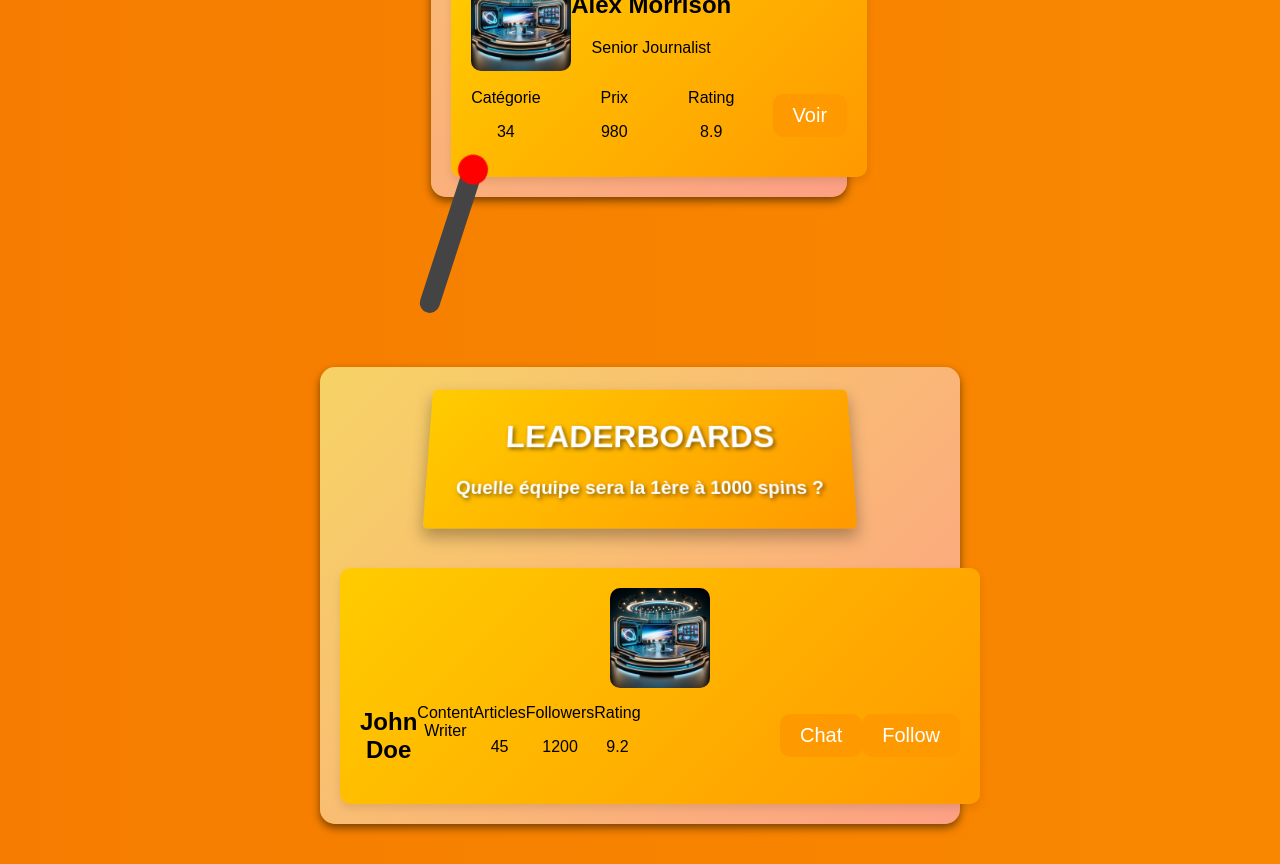
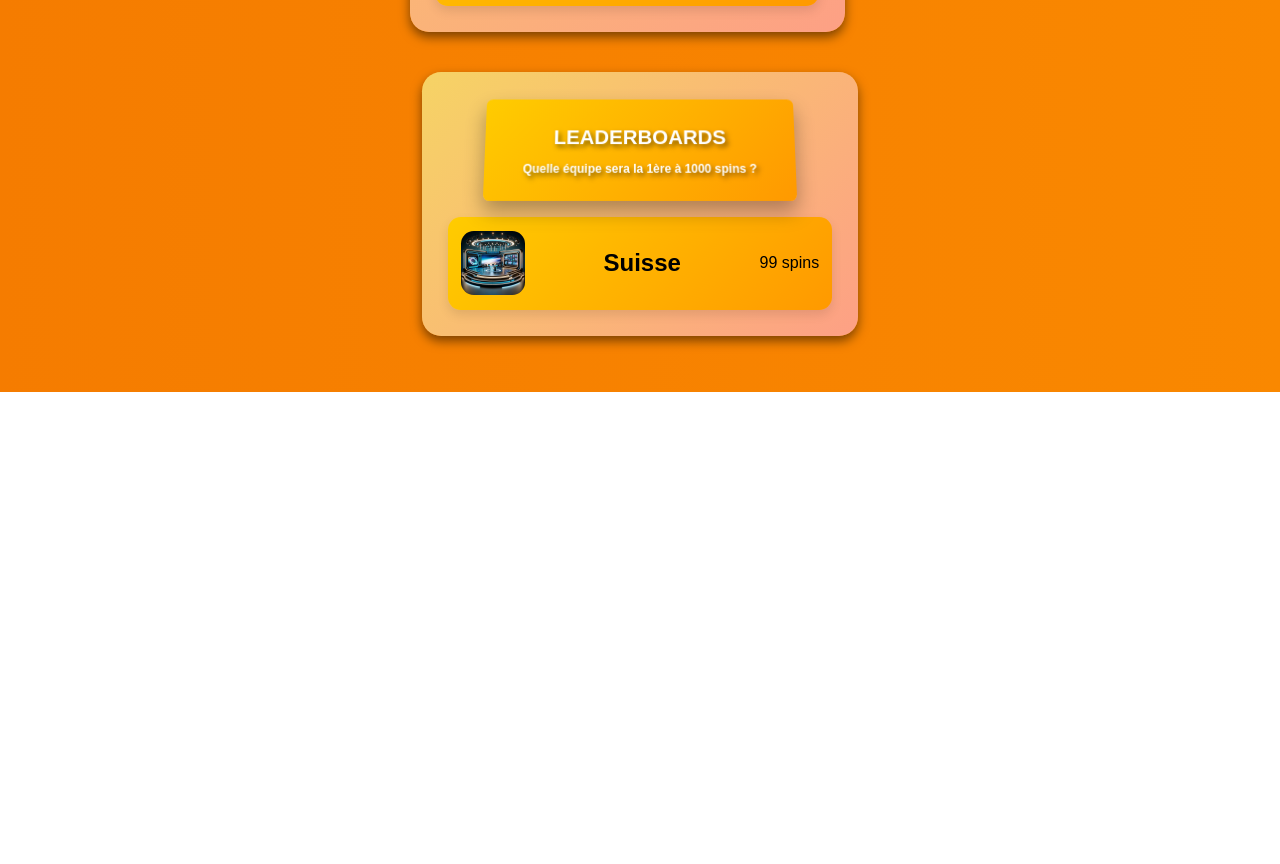
Before and after one commit to louishacks/spintotools, a plain HTML site: page index.html in a window 1280 px wide. Shown: the part 695-1559 px from the top of the page. After the commit the page ends 1087 px from the top, so only its background shows below. Drawn offline with Linux system fonts and the light colour scheme.

Commit message:
Add files via upload

```diff
--- a/index.html
+++ b/index.html
@@ -35,15 +35,15 @@
 
                         <div class="stats">
                             <div>
-                                <p>Catégorie</p>
+                                <p><strong>Catégorie</strong></p>
                                 <p>34</p>
                             </div>
                             <div class=" stats-item">
-                                <p>Prix</p>
+                                <p><strong>Prix</strong></p>
                                 <p>980</p>
                             </div>
                             <div class="stats-item">
-                                <p>Rating</p>
+                                <p><strong>Rating</strong></p>
                                 <p>8.9</p>
                             </div>
                         </div>
@@ -69,29 +69,11 @@
                 <h1>LEADERBOARDS</h1>
                 <h3>Quelle équipe sera la 1ère à 1000 spins ?</h3>
             </div>
-            <div class="result-card" id="second-result">
+            <div class="result-card-second" id="second-result">
                 <div class="profile-img"></div>
-                <div class="profile-info">
-                    <h2>John Doe</h2>
-                    <p>Content Writer</p>
-                    <div class="stats">
-                        <div>
-                            <p>Articles</p>
-                            <p>45</p>
-                        </div>
-                        <div>
-                            <p>Followers</p>
-                            <p>1200</p>
-                        </div>
-                        <div>
-                            <p>Rating</p>
-                            <p>9.2</p>
-                        </div>
-                    </div>
-                    <div class="actions">
-                        <button class="chat">Chat</button>
-                        <button class="follow">Follow</button>
-                    </div>
+                <h2>Suisse</h2>
+                <div class="">
+                    <p>99 spins</p>
                 </div>
             </div>
         </div>
--- a/style.css
+++ b/style.css
@@ -23,7 +23,7 @@
 
 body {
     margin: 0;
-    padding: 20px;
+    padding: 2vh;
     font-family: Arial, sans-serif;
     display: flex;
     flex-direction: column;
@@ -86,17 +86,16 @@ body {
 
 .card {
     background: linear-gradient(135deg, #f6d365 0%, #fda085 100%);
-    border-radius: 15px;
-    box-shadow: 0 4px 8px rgba(0, 0, 0, 0.5);
-    padding: 20px;
-    width: 90%;
-    max-width: 600px;
+    border-radius: 1.5vw;
+    box-shadow: 0 0.4vw 0.8vw rgba(0, 0, 0, 0.5);
+    padding: 2vw;
+    width: 30vw;
     display: flex;
     flex-direction: column;
     align-items: center;
     justify-content: center;
     z-index: 10;
-    margin-bottom: 20px;
+    margin-bottom: 5vh;
 }
 
 .container {
@@ -108,15 +107,14 @@ body {
     display: inline-block;
     position: relative;
     background: linear-gradient(135deg, #ffcc00, #ff9900);
-    padding: 10px 30px;
-    border-radius: 5px;
-    margin-bottom: 20px;
+    padding: 1vw 3vw;
+    border-radius: 0.5vw;
     color: #fff;
     font-weight: bold;
-    font-size: 1em;
-    text-shadow: 2px 2px 4px rgba(0, 0, 0, 0.5);
-    box-shadow: 0 8px 16px rgba(0, 0, 0, 0.3);
-    transform: perspective(500px) rotateX(10deg);
+    font-size: 0.8vw;
+    text-shadow: 0.2vw 0.2vw 0.4vw rgba(0, 0, 0, 0.5);
+    box-shadow: 0 0.8vw 1.6vw rgba(0, 0, 0, 0.3);
+    transform: perspective(50vw) rotateX(10deg);
 }
 
 .wheel-slot-machine {
@@ -129,19 +127,18 @@ body {
 
 .wheel-container {
     position: relative;
-    width: 100%;
-    padding-top: 100%; /* Maintain square aspect ratio */
-    max-width: 380px;
+    width: 70%;
+    padding-top: 70%; /* Maintain square aspect ratio */
+    max-width: 40vw;
     margin: 0 auto;
     border: solid;
-    border-width: 10px;
+    border-width: 1vw;
     border-color: #ff9900;
     border-radius: 50%;
     flex: 1 1 auto; /* Allow to grow and shrink */
 }
 
 .machine-container {
-    height: 150px;
     display: flex;
     flex: 0 1 auto; /* Allow to shrink but not grow */
     align-items: center;
@@ -149,11 +146,11 @@ body {
 
 .lever-container {
     position: relative;
-    top: -50px;
-    width: 20px; /* Width of the lever */
-    height: 150px; /* Height of the lever */
+    top: -5vw;
+    width: 2vw; /* Width of the lever */
+    height: 15vw; /* Height of the lever */
     transform-origin: bottom;
-    transform: rotate(18deg) translateX(-15px);
+    transform: rotate(18deg) translateX(-1.5vw);
     transition: transform 0.5s ease;
     cursor: pointer;
     transform-style: preserve-3d;
@@ -162,22 +159,22 @@ body {
 
 .lever {
     position: absolute;
-    width: 20px; /* Width of the faces */
-    height: 150px; /* Height of the faces */
+    width: 2vw; /* Width of the faces */
+    height: 15vw; /* Height of the faces */
     background-color: #444;
     transform-origin: center;
-    border-radius: 10px; /* Round the corners to simulate a cylinder */
+    border-radius: 1vw; /* Round the corners to simulate a cylinder */
     transform-style: preserve-3d;
 }
 
 .handle {
-    width: 30px;
-    height: 30px;
+    width: 3vw;
+    height: 3vw;
     background-color: red;
     border-radius: 50%;
     position: absolute;
-    top: -15px;
-    left: -5px;
+    top: -1.5vw;
+    left: -0.5vw;
 }
 
 @keyframes fadeInUp {
@@ -200,29 +197,34 @@ canvas {
     height: 100%;
     border-radius: 50%;
 }
+.main {
+    display: flex;
+    flex-direction: row;
+    width: 100%;
+    justify-content: center;
+}
 
 .needle {
     width: 0;
     height: 0;
     border-style: solid;
-    border-width: 30px 20px 0px 20px;
+    border-width: 1.5vw 1vw 0px 1vw;
     border-color: red transparent transparent transparent;
     z-index: 1;
-    align-items: center;
-    display: flex;
-    justify-content: center;
-    left: 45%;
-    position: relative;
+    position: relative; /* Absolute positioning */
+    left: 50%; /* Position horizontally centered */
+    transform: translateX(-50%); /* Center the needle and rotate */
 }
 
+
 button {
-    padding: 10px 20px;
-    font-size: 20px;
+    padding: 1vw 2vw;
+    font-size: 2vw;
     cursor: pointer;
     background-color: #ff9900; /* Background color */
     color: white; /* Text color */
     border: none; /* Remove border */
-    border-radius: 10px; /* Round corners */
+    border-radius: 1vw; /* Round corners */
     transition: background-color 0.3s; /* Transition animation */
 }
 
@@ -234,13 +236,25 @@ button:hover {
     display: flex;
     flex-direction: column;
     align-items: center;
-    padding: 20px;
+    justify-content: s;
+    padding: 2vw;
     background: linear-gradient(135deg, #ffcc00, #ff9900);
-    border-radius: 10px;
-    box-shadow: 0 4px 8px rgba(0, 0, 0, 0.1);
-    width: 100%;
-    max-width: 600px;
-    margin-top: 20px;
+    border-radius: 1vw;
+    box-shadow: 0 0.4vw 0.8vw rgba(0, 0, 0, 0.1);
+    margin-top: 1vh;
+    color: white;
+}
+
+.result-card-second {
+    display: flex;
+    flex-direction: row;
+    justify-content: space-between;
+    align-items: center;
+    padding: 1vw;
+    background: linear-gradient(135deg, #ffcc00, #ff9900);
+    border-radius: 1vw;
+    box-shadow: 0 0.4vw 0.8vw rgba(0, 0, 0, 0.1);
+    margin-top: 2vh;
 }
 
 .main-info {
@@ -248,6 +262,10 @@ button:hover {
     flex-direction: row;
     justify-content: flex-start;
     width: 100%;
+}
+.main-items {
+    text-align: left;
+    margin-left: 3vw;
 }
 
 .profile-info {
@@ -271,7 +289,7 @@ button:hover {
 }
 
 .stats-item {
-    margin-left: 60px;
+    margin-left: 3vw;
 }
 
 .actions {
@@ -281,39 +299,22 @@ button:hover {
 }
 
 .profile-img {
-    width: 100px;
-    height: 100px;
-    border-radius: 10px;
+    width: 5vw;
+    height: 5vw;
+    border-radius: 1vw;
     background-image: url('background.jpg');
     background-size: cover;
     background-position: center;
 }
 
 @media (max-width: 600px) {
-    .banner {
-        font-size: 0.8em;
-        padding: 10px 20px;
-    }
-
-    .wheel-container {
-        width: 100%;
-        padding-top: 100%; /* Maintain square aspect ratio */
-    }
-
-    .lever-container {
-        top: -30px;
-    }
-
-    .result-card {
-        padding: 10px;
-    }
-
-    .profile-img {
-        width: 80px;
-        height: 80px;
-    }
-
-    .stats-item {
-        margin-left: 30px;
+    .card {
+        width: 80vw;
     }
 }
+
+@media (max-width: 787px) {
+    .card {
+        width: 80vw;
+    }
+}
```
